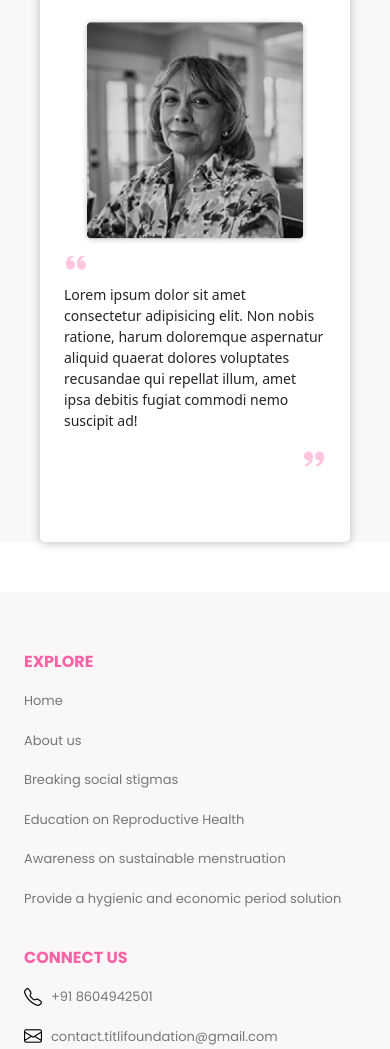
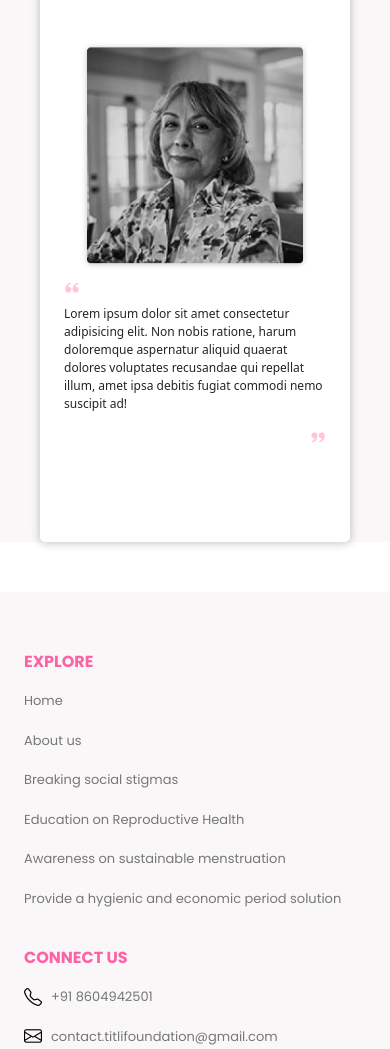
Before and after one commit to darksouul/testing, a plain HTML site: page index.html in a window 390 px wide. Shown: the part 2926-3975 px from the top of the page. Drawn offline with nearby package versions, Linux system fonts and the light colour scheme.

Commit message:
Update style.css

```diff
--- a/assets/css/style.css
+++ b/assets/css/style.css
@@ -579,21 +579,17 @@ section {
   }
 
   .style_helper1{
-    font-size: 1em;
+    font-size: 2em;
     position:relative;
     top:-4.5px;
   }
 
   .style_helper2{
-    font-size: 1em;
+    font-size: 2em;
     float: right;
   }
   .testi-img .img-box-inner img {
-    max-width: 200px;
-  }
-  .testi-item p {
-    font-size: 10px;
-
+    max-width: 230px;
   }
 }
 
@@ -607,24 +603,23 @@ section {
     margin-top: 13px;
   }
   .style_helper1{
-    font-size: 1.5em;
+    font-size: 1em;
     position:relative;
     top:-4.5px;
   }
 
   .style_helper2{
-    font-size: 1.5em;
+    font-size: 1em;
     float: right;
   }
   .testi-img .img-box-inner img {
     max-width: 230px;
   }
   .testi-item p {
-    font-size: 14px;
+    font-size: 12px;
 
   }
 }
-
 
 
 /*--------------------------------------------------------------
```
